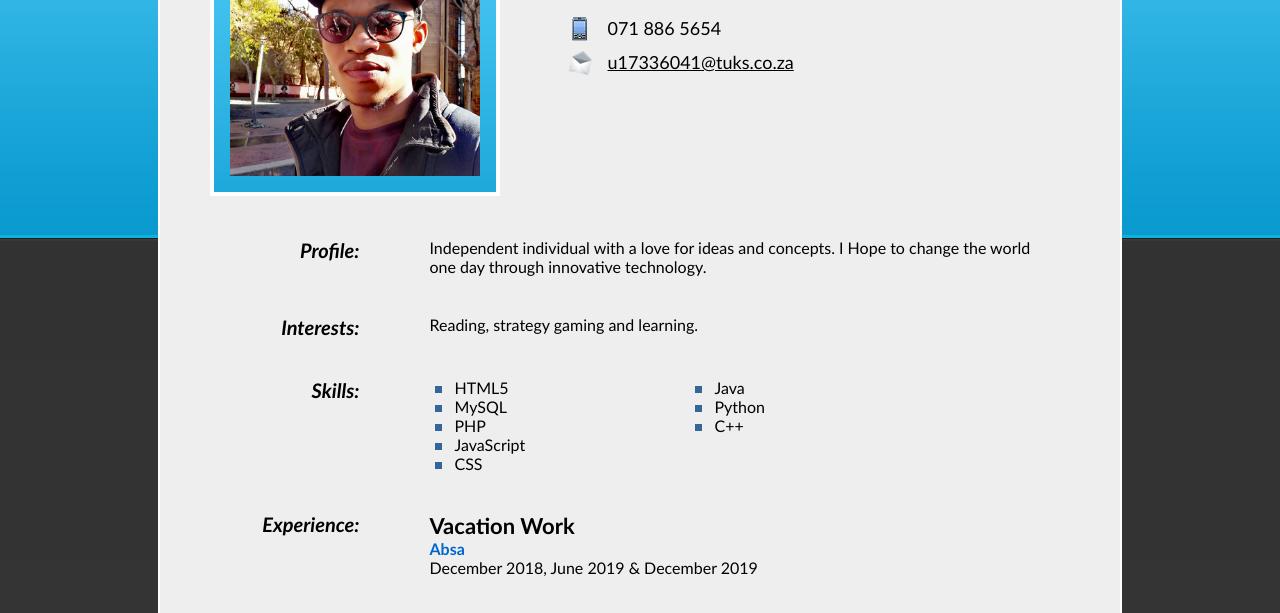
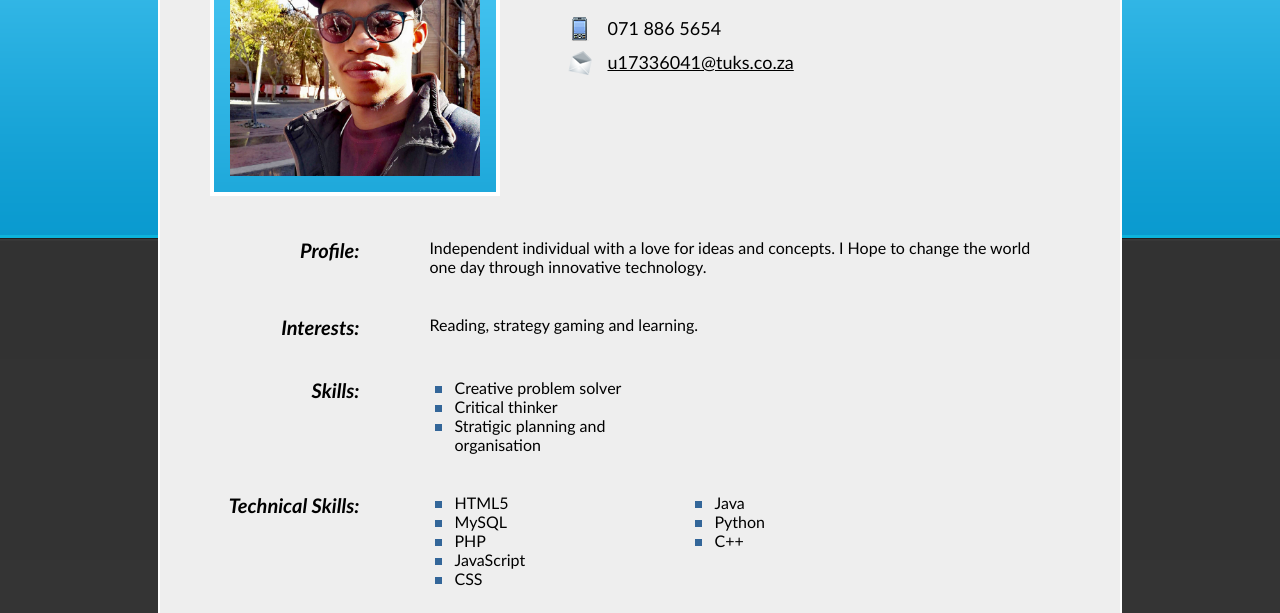
Before and after one commit to obakengseageng/obakengseageng.github.io, a plain HTML site: page index.html in a window 1280 px wide. Shown: the part 171-784 px from the top of the page. Drawn offline with Linux system fonts and the light colour scheme.

Commit message:
Update index.html

```diff
--- a/index.html
+++ b/index.html
@@ -101,6 +101,29 @@
 
 <section id="skills">
 <ul class="list1">
+<li itemprop="itemListElement">Creative problem solver</li>
+<li itemprop="itemListElement">Critical thinker</li>
+<li itemprop="itemListElement">Stratigic planning and organisation</li>
+</ul>
+</section>
+
+</dd>
+</dl>
+
+</div>
+<!-- End Skills Section -->
+
+<div class="clear">&nbsp;</div>
+
+<!-- Begin Technical Skills Section -->
+<div itemscope itemtype="http://schema.org/ItemList">
+
+<dl>
+<dt itemprop="name">Technical Skills:</dt>
+<dd>
+
+<section id="skills">
+<ul class="list1">
 <li itemprop="itemListElement">HTML5</li>
 <li itemprop="itemListElement">MySQL</li>
 <li itemprop="itemListElement">PHP</li>
@@ -119,7 +142,7 @@
 </dl>
 
 </div>
-<!-- End Skills Section -->
+<!-- End Techical Skills Section -->
 
 <div class="clear">&nbsp;</div>
 
```
